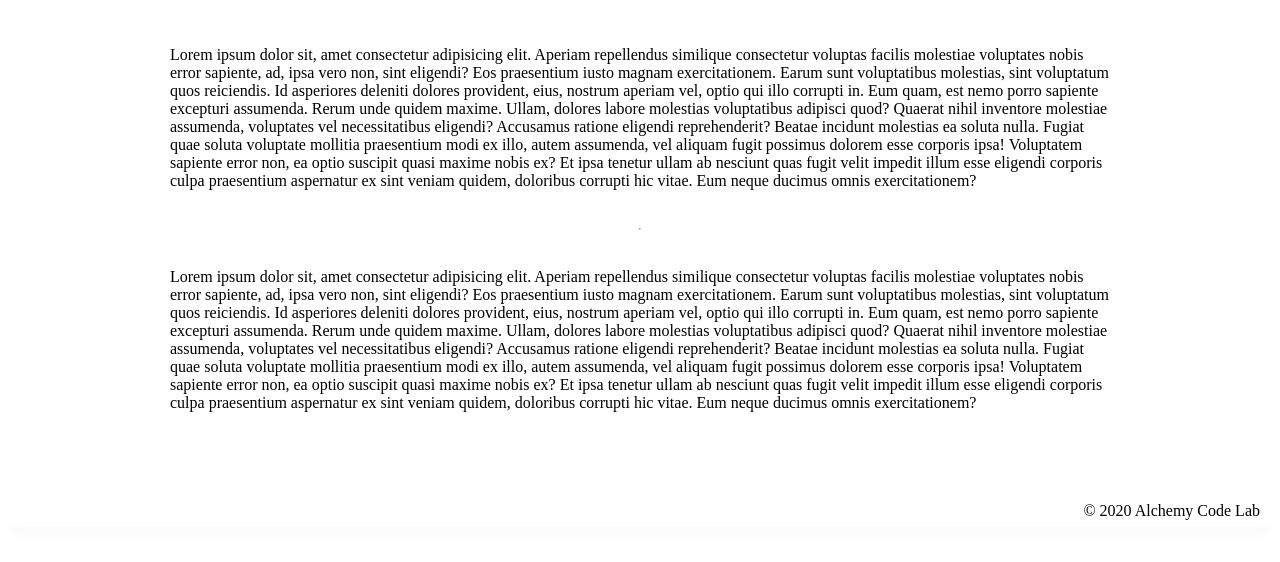
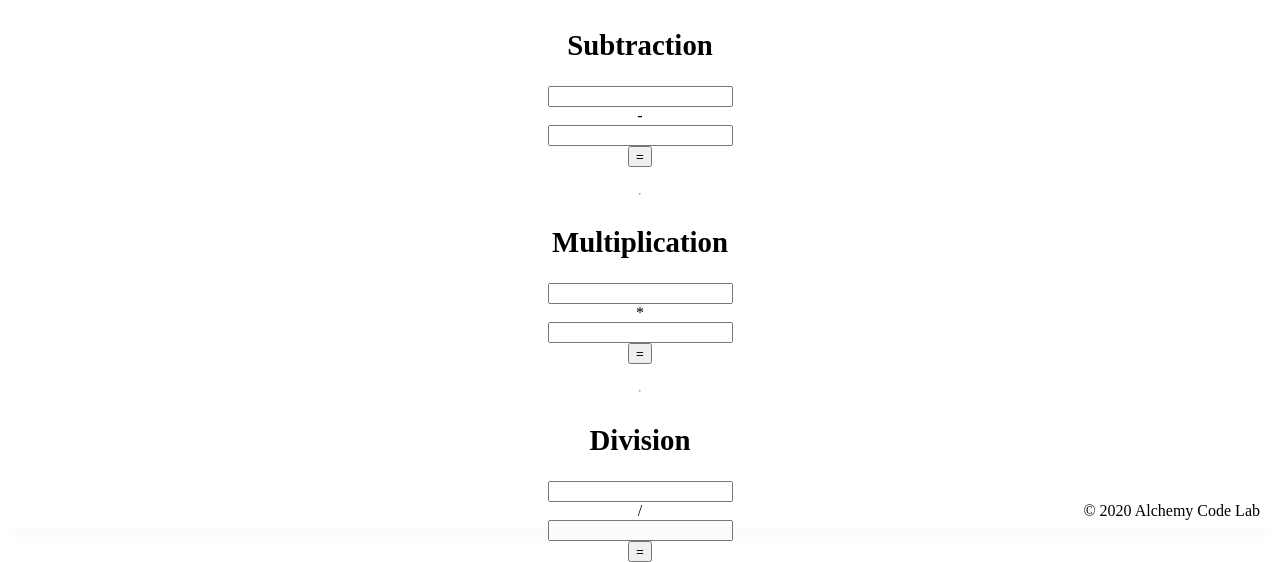
Before and after one commit to CadillacJack42/calculator-lab, a website with bundled scripts: page index.html in a window 1280 px wide. Shown: the part 273-835 px from the top of the page. Before the commit the page ends 800 px from the top, so only its background shows below. Built offline with nearby package versions, Linux system fonts and the light colour scheme.

Commit message:
First completed lab submission

```diff
--- a/app.js
+++ b/app.js
@@ -1,8 +1,44 @@
 // import functions and grab DOM elements
+import { add, sub, multiply, divide } from './utils.js';
+// Grab all elements that need to be manipulated
+// All addition elements
+const addNum1 = document.getElementById('add-num-1');
+const addNum2 = document.getElementById('add-num-2');
+const addButton = document.getElementById('add-button')
+const addDisplay = document.getElementById('add-display')
 
-// initialize global state
+// All subtraction elements
+const subNum1 = document.getElementById('sub-num-1');
+const subNum2 = document.getElementById('sub-num-2');
+const subButton = document.getElementById('sub-button')
+const subDisplay = document.getElementById('sub-display')
+
+// All multiplication elements
+const multiplyNum1 = document.getElementById('multiply-num-1');
+const multiplyNum2 = document.getElementById('multiply-num-2');
+const multiplyButton = document.getElementById('multiply-button')
+const multiplyDisplay = document.getElementById('multiply-display')
+
+// All division elements
+const divideNum1 = document.getElementById('divide-num-1');
+const divideNum2 = document.getElementById('divide-num-2');
+const divideButton = document.getElementById('divide-button');
+const divideDisplay = document.getElementById('divide-display');
+
 
 // set event listeners
-  // get user input
-  // use user input to update state
-  // update DOM to reflect the new state
+addButton.addEventListener( 'click', () => {
+  addDisplay.textContent = add(+addNum1.value, +addNum2.value)
+});
+
+subButton.addEventListener( 'click', () => {
+  subDisplay.textContent = sub(+subNum1.value, +subNum2.value)
+});
+
+multiplyButton.addEventListener( 'click', () => {
+  multiplyDisplay.textContent = multiply(+multiplyNum1.value, +multiplyNum2.value)
+});
+
+divideButton.addEventListener( 'click', () => {
+  divideDisplay.textContent = divide(+divideNum1.value, +divideNum2.value)
+});
--- a/index.html
+++ b/index.html
@@ -21,49 +21,33 @@
         </div>
     </header>
     <main>
-        <section class="main-section">
-            <img class="main-logo" src="./assets/alchemy-logo.png" />
-            <h2>
-                Welcome to Alchemy Bootstrap!
-            </h2>
-
-            <p>
-                Lorem ipsum dolor sit, amet consectetur adipisicing elit. Aperiam repellendus similique consectetur
-                voluptas facilis molestiae voluptates nobis error sapiente, ad, ipsa vero non, sint eligendi? Eos
-                praesentium iusto magnam exercitationem.
-                Earum sunt voluptatibus molestias, sint voluptatum quos reiciendis. Id asperiores deleniti dolores
-                provident, eius, nostrum aperiam vel, optio qui illo corrupti in. Eum quam, est nemo porro sapiente
-                excepturi assumenda.
-                Rerum unde quidem maxime. Ullam, dolores labore molestias voluptatibus adipisci quod? Quaerat nihil
-                inventore molestiae assumenda, voluptates vel necessitatibus eligendi? Accusamus ratione eligendi
-                reprehenderit? Beatae incidunt molestias ea soluta nulla.
-                Fugiat quae soluta voluptate mollitia praesentium modi ex illo, autem assumenda, vel aliquam fugit
-                possimus dolorem esse corporis ipsa! Voluptatem sapiente error non, ea optio suscipit quasi maxime nobis
-                ex?
-                Et ipsa tenetur ullam ab nesciunt quas fugit velit impedit illum esse eligendi corporis culpa
-                praesentium aspernatur ex sint veniam quidem, doloribus corrupti hic vitae. Eum neque ducimus omnis
-                exercitationem?
-            </p>
-            <hr />
-            <p>
-                Lorem ipsum dolor sit, amet consectetur adipisicing elit. Aperiam repellendus similique consectetur
-                voluptas facilis molestiae voluptates nobis error sapiente, ad, ipsa vero non, sint eligendi? Eos
-                praesentium iusto magnam exercitationem.
-                Earum sunt voluptatibus molestias, sint voluptatum quos reiciendis. Id asperiores deleniti dolores
-                provident, eius, nostrum aperiam vel, optio qui illo corrupti in. Eum quam, est nemo porro sapiente
-                excepturi assumenda.
-                Rerum unde quidem maxime. Ullam, dolores labore molestias voluptatibus adipisci quod? Quaerat nihil
-                inventore molestiae assumenda, voluptates vel necessitatibus eligendi? Accusamus ratione eligendi
-                reprehenderit? Beatae incidunt molestias ea soluta nulla.
-                Fugiat quae soluta voluptate mollitia praesentium modi ex illo, autem assumenda, vel aliquam fugit
-                possimus dolorem esse corporis ipsa! Voluptatem sapiente error non, ea optio suscipit quasi maxime nobis
-                ex?
-                Et ipsa tenetur ullam ab nesciunt quas fugit velit impedit illum esse eligendi corporis culpa
-                praesentium aspernatur ex sint veniam quidem, doloribus corrupti hic vitae. Eum neque ducimus omnis
-                exercitationem?
-            </p>
-
-        </section>
+        <h2>Addition</h2>
+        <input type="number" class="inputs" id="add-num-1">
+        +
+        <input type="number" class="inputs" id="add-num-2">
+        <button class="buttons" id="add-button">=</button>
+        <div class="displays" id="add-display"></div>
+        <br><hr>
+        <h2>Subtraction</h2>
+        <input type="number" class="inputs" id="sub-num-1">
+        -
+        <input type="number" class="inputs" id="sub-num-2">
+        <button class="buttons" id="sub-button">=</button>
+        <div class="displays" id="sub-display"></div>
+        <br><hr>
+        <h2>Multiplication</h2>
+        <input type="number" class="inputs" id="multiply-num-1">
+        *
+        <input type="number" class="inputs" id="multiply-num-2">
+        <button class="buttons" id="multiply-button">=</button>
+        <div class="displays" id="multiply-display"></div>
+        <br><hr>
+        <h2>Division</h2>
+        <input type="number" class="inputs" id="divide-num-1">
+        /
+        <input type="number" class="inputs" id="divide-num-2">
+        <button class="buttons" id="divide-button">=</button>
+        <div class="displays" id="divide-display"></div>
     </main>
     <footer>
         <div class="copy gutter-right">&copy; 2020 Alchemy Code Lab</div>
--- /dev/null
+++ b/utils.js
@@ -0,0 +1,12 @@
+export const add = (num1, num2) => {
+    return num1 + num2
+};
+export const sub = (num1, num2) => {
+    return num1 - num2
+};
+export const multiply = (num1, num2) => {
+    return num1 * num2
+};
+export const divide = (num1, num2) => {
+    return num1 / num2
+};
```
Also changed, not shown: test/example.test.js (+37 -0 lines).
